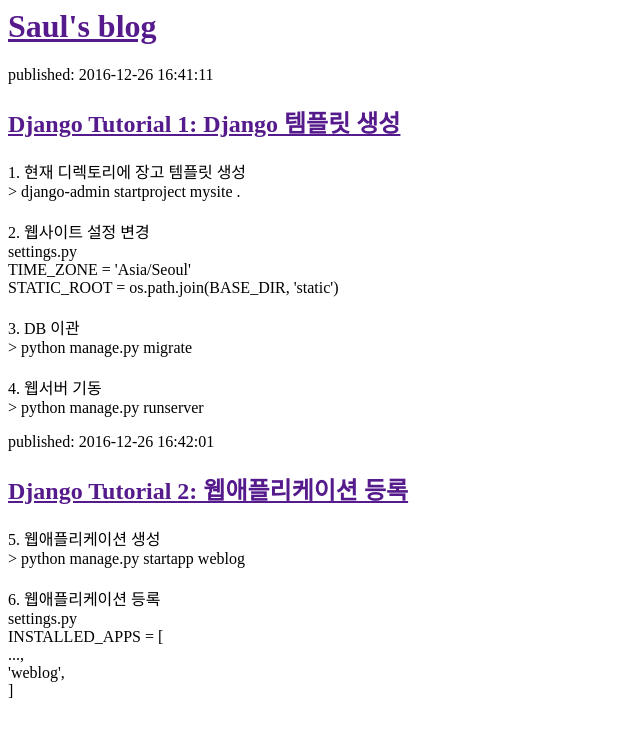
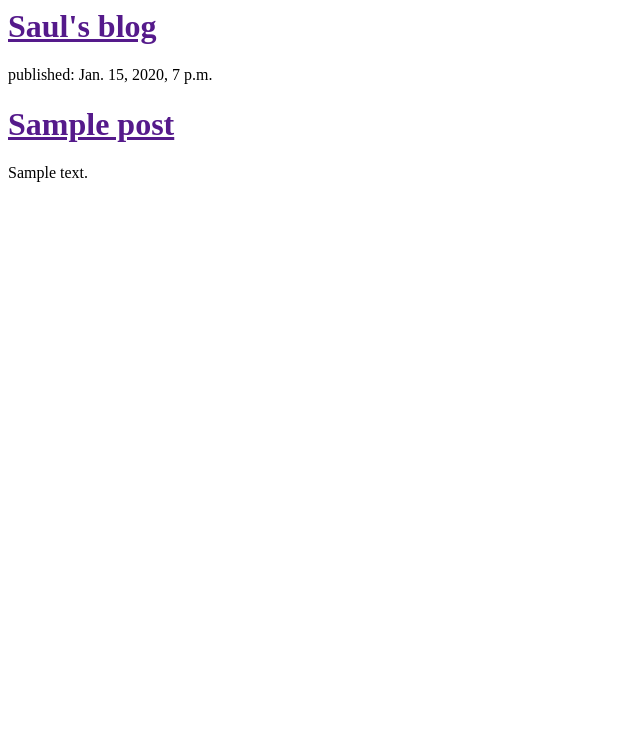
Before and after one commit to josangil/django-weblog, a Django app: template weblog/templates/weblog/post_list.html in a window 1280 px wide. Shown: the top 737 px of the page, without its empty margins (0-640 px from the left). Run offline with Django 3.2, Linux system fonts and the light colour scheme; the template is opened without the code that fills it: values that come from a table or form of the project are taken from there, others are empty; tables that the repository leaves empty hold one stand-in row (values such as "Sample post").

Commit message:
Modified templates dynamically.

```diff
--- a/weblog/templates/weblog/post_list.html
+++ b/weblog/templates/weblog/post_list.html
@@ -6,39 +6,12 @@
     <div>
       <h1><a href="">Saul's blog</a></h1>
     </div>
+    {% for post in posts %}
     <div>
-      <p>published: 2016-12-26 16:41:11</p>
-      <h2><a href="">Django Tutorial 1: Django 템플릿 생성</a></h2>
-      <p>
-        1. 현재 디렉토리에 장고 템플릿 생성<br>
-         > django-admin startproject mysite .<br>
-        <br>
-        2. 웹사이트 설정 변경<br>
-         settings.py<br>
-         TIME_ZONE = 'Asia/Seoul'<br>
-         STATIC_ROOT = os.path.join(BASE_DIR, 'static')<br>
-        <br>
-        3. DB 이관<br>
-         > python manage.py migrate<br>
-        <br>
-        4. 웹서버 기동<br>
-         > python manage.py runserver
-      </p>
+        <p>published: {{ post.published_date }}</p>
+        <h1><a href="">{{ post.title }}</a></h1>
+        <p>{{ post.text|linebreaksbr }}</p>
     </div>
-    <div>
-      <p>published: 2016-12-26 16:42:01</p>
-      <h2><a href="">Django Tutorial 2: 웹애플리케이션 등록</a></h2>
-      <p>
-        5. 웹애플리케이션 생성<br>
-         > python manage.py startapp weblog<br>
-        <br>
-        6. 웹애플리케이션 등록<br>
-         settings.py<br>
-         INSTALLED_APPS = [<br>
-           ...,<br>
-           'weblog',<br>
-         ]<br>
-      </p>
-    </div>
+    {% endfor %}
   </body>
 </html>
--- a/weblog/views.py
+++ b/weblog/views.py
@@ -1,5 +1,8 @@
 from django.shortcuts import render
+from django.utils import timezone
+from .models import Post
 
 # Create your views here.
 def post_list(request):
-    return render(request, 'weblog/post_list.html', {})
+    posts = Post.objects.filter(published_date__lte=timezone.now()).order_by('published_date')
+    return render(request, 'weblog/post_list.html', {'posts': posts})
```
